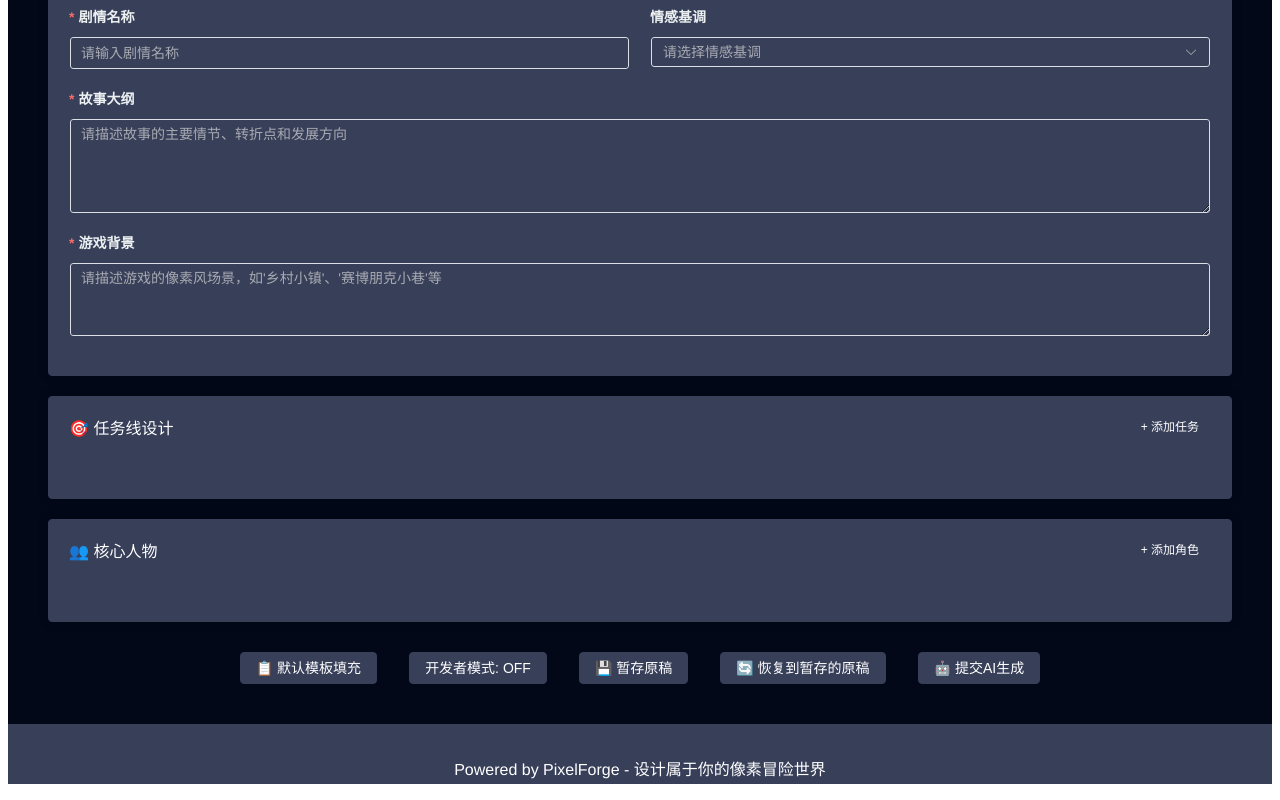
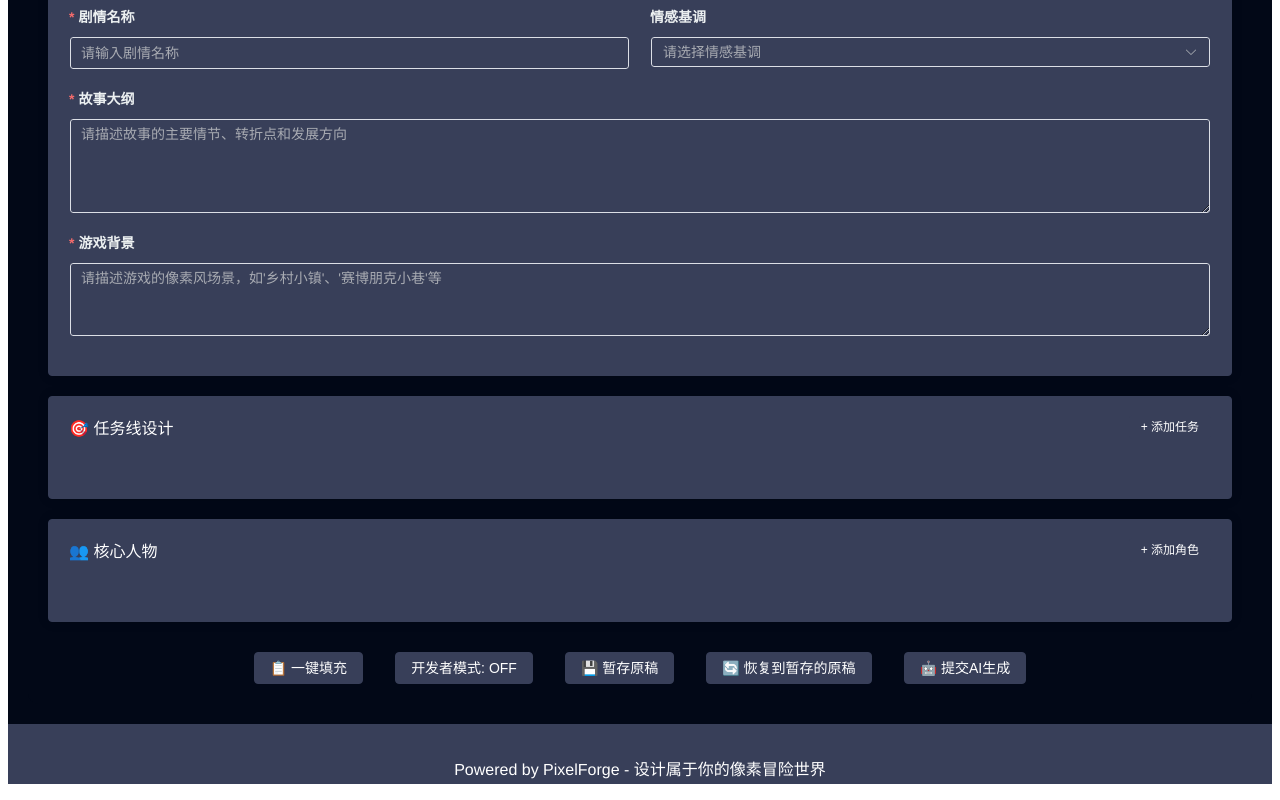
Before and after one commit to Princess-Pea/WeaveYourStory, a Vue app in the folder frontend/: page /manuscript-input in a window 1280 px wide. Shown: the part 313-1113 px from the top of the page. Built offline with nearby package versions, Linux system fonts and the light colour scheme; sample sign-in values are in the browser's storage.

Commit message:
feat: 将原稿输入界面模板填充按钮文本改为'一键填充'

```diff
--- a/frontend/src/views/ManuscriptInput.vue
+++ b/frontend/src/views/ManuscriptInput.vue
@@ -283,7 +283,7 @@
           type="success"
           @click="fillWithDefaultTemplate"
         >
-          📋 默认模板填充
+          📋 一键填充
         </el-button>
         <el-button
           :type="developerMode ? 'warning' : 'info'"
```
